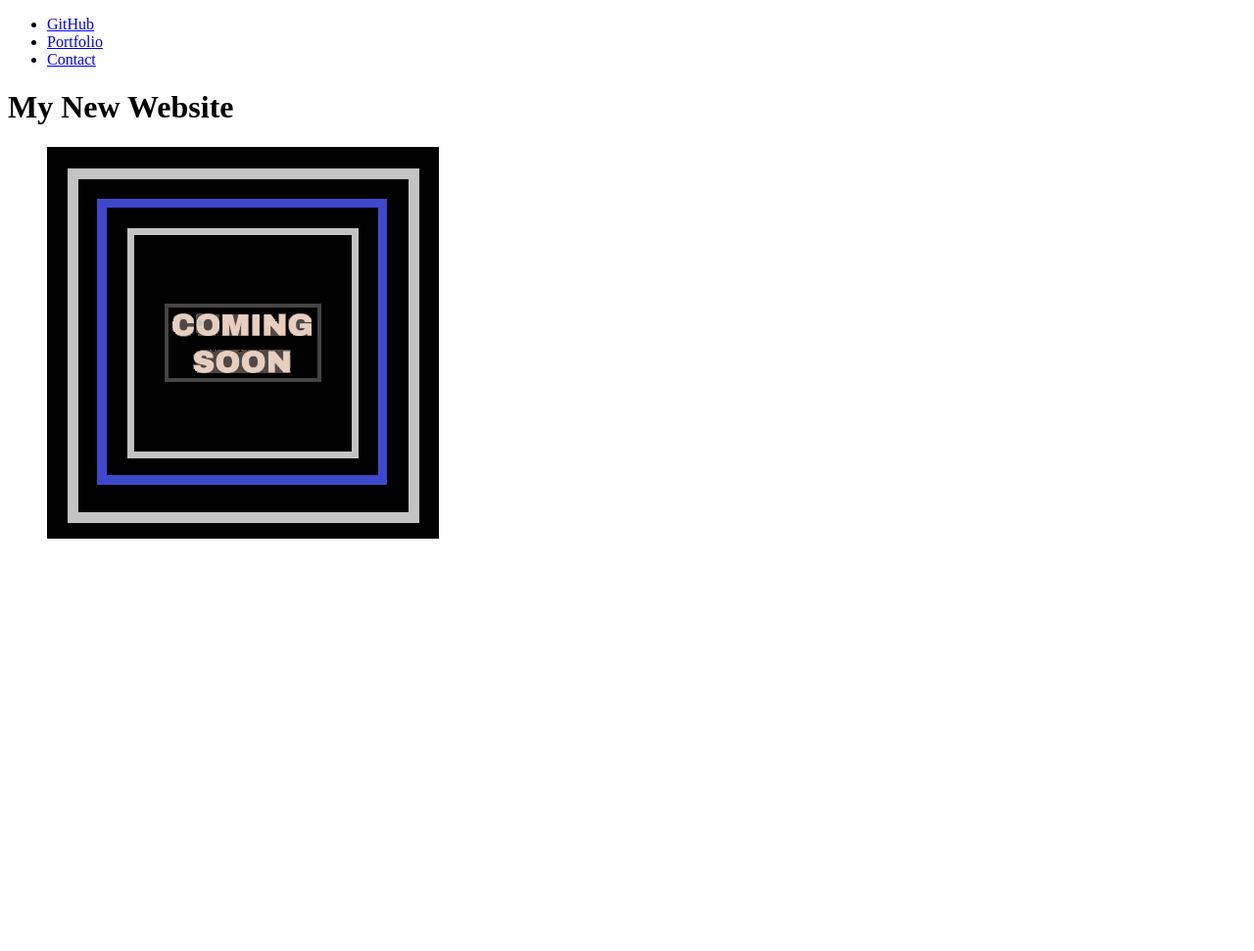
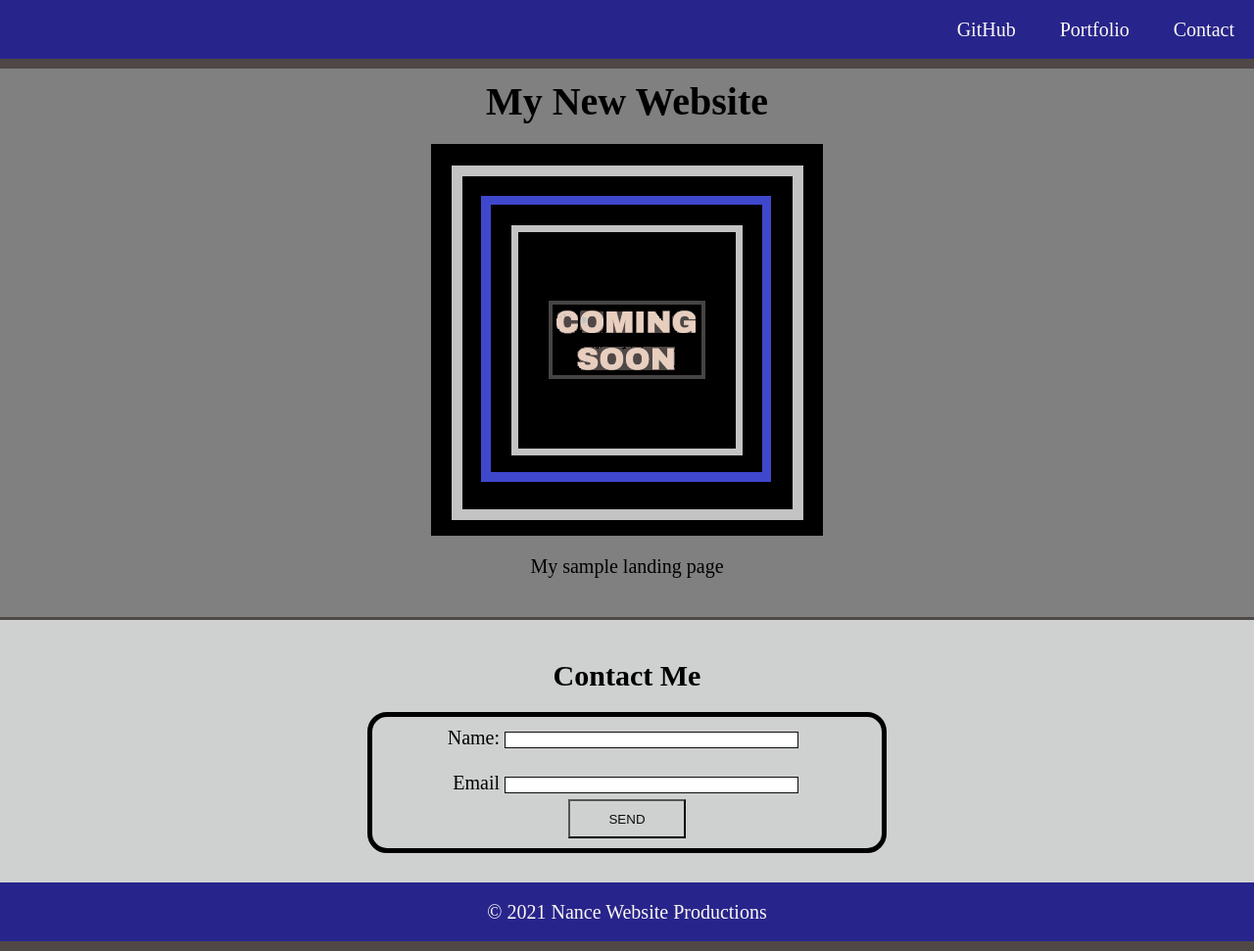
Before and after one commit to Nance0719/Week_One_Project, a plain HTML site: page Landing_Page.html in a window 1280 px wide. Shown: the whole page at 98% size. Before the commit the page ends 800 px from the top, so only its background shows below. Drawn offline with Linux system fonts and the light colour scheme; files that its build step writes are made by us from their sources.

Commit message:
Finished landing page

```diff
--- a/Landing_Page.html
+++ b/Landing_Page.html
@@ -4,12 +4,12 @@
     <meta charset="UTF-8">
     <meta http-equiv="X-UA-Compatible" content="IE=edge">
     <meta name="viewport" content="width=device-width, initial-scale=1.0">
-    <link rel="stylesheet" type="text/css" href="./assets/css/style.css">
+    <link rel="stylesheet" type="text/css" href="style.css">
     <title>My Landing Page</title>
 </head>
 <body>
     <header>
-        <nav>
+        <nav class = "text-right">
             <ul>
                 <li><a href = "https://github.com/Nance0719">GitHub</a></li>
                 <li><a href = "https://www.linkedin.com/in/corey-nance-87139841/">Portfolio</a></li>
@@ -19,10 +19,38 @@
     </header>
 
     <main>
-        <h1>My New Website</h1>
+        <h1 class = "text-center">My New Website</h1>
         <figure>
             <img src = "image-1customD1.png" alt = "Coming soon Graphic">
+            <figcaption class = "text-center"> My sample landing page</figcaption>
         </figure>
+        <section id="contact">
+            <h2 class = "text-center">Contact Me</h2>
+            <form>
+                <ul>
+                    <li>
+                        <label class = "text-right" for = "name">Name:</label>
+                        <input type = "text" id ="name" name="user-name">
+                    </li>
+                </ul>
+                <br>
+                <ul>
+                    <li>
+                        <label class = "text-right" for = "email">Email</label>
+                        <input type = "text" id = "email" name = "user-email">
+                    </li>
+                </ul>
+                <div class = "text-center">
+                    <button type = "submit">SEND</button>
+                </div>
+            </form>
+        </section>
     </main>
+
+    <footer class = "text-center">
+        © 2021 Nance Website Productions
+    </footer>
+
+
 </body>
 </html>
--- a/style.css
+++ b/style.css
@@ -0,0 +1,104 @@
+* {
+    margin:0;
+    padding:0;
+}
+
+body {
+    position: relative;
+    background-color: gray;
+    font-size: 20px;
+}
+
+h1,
+h2 {
+    margin: 20px;
+}
+
+li {
+    display: inline;
+    padding: 20px;
+    text-decoration: none;
+}
+
+a{
+    text-decoration: none;
+    color: #fdf8f5;
+}
+
+img {
+    display: block;
+    margin: 20px auto;
+}
+
+main {
+    padding: 60px 0;
+}
+
+header,
+footer {
+    height: 60px;
+    width: 100%;
+    line-height: 60px;
+    background-color: rgb(39, 37, 139)
+}
+
+header {
+    position: fixed;
+    border-bottom: 10px solid #4f4846;
+}
+
+footer {
+    position: absolute;
+    margin-top: 0;
+    bottom: 0;
+    color: #fdf8f5;
+    border-bottom: 10px solid #4f4846;
+
+
+}
+
+figure {
+    margin-bottom: 40px;
+}
+
+section {
+    margin-bottom: 0;
+    padding: 20px 10px 40px 10px;
+    border-top: 3px solid #4f4846;
+    background-color:rgb(207, 209, 209);
+}
+
+form {
+    margin: 0 auto;
+    width: 500px;
+    padding: 10px;
+    border: 5px solid rgb(0, 0, 0);
+    border-radius: 20px;
+}
+
+label {
+    display: inline-block;
+    width: 100px;
+}
+
+input,
+textarea {
+    box-sizing: border-box;
+    width: 300px;
+    border: 1px solid #0c0c0c;
+}
+
+button {
+    height: 40px;
+    width: 120px;
+    margin-top: 5px;
+    background-color: rgb(207,209,209);
+    color: #0c0c0c;
+}
+
+.text-center {
+    text-align: center;
+}
+.text-right {
+    text-align: right;
+}
```
Also changed, not shown: 1 other file.
